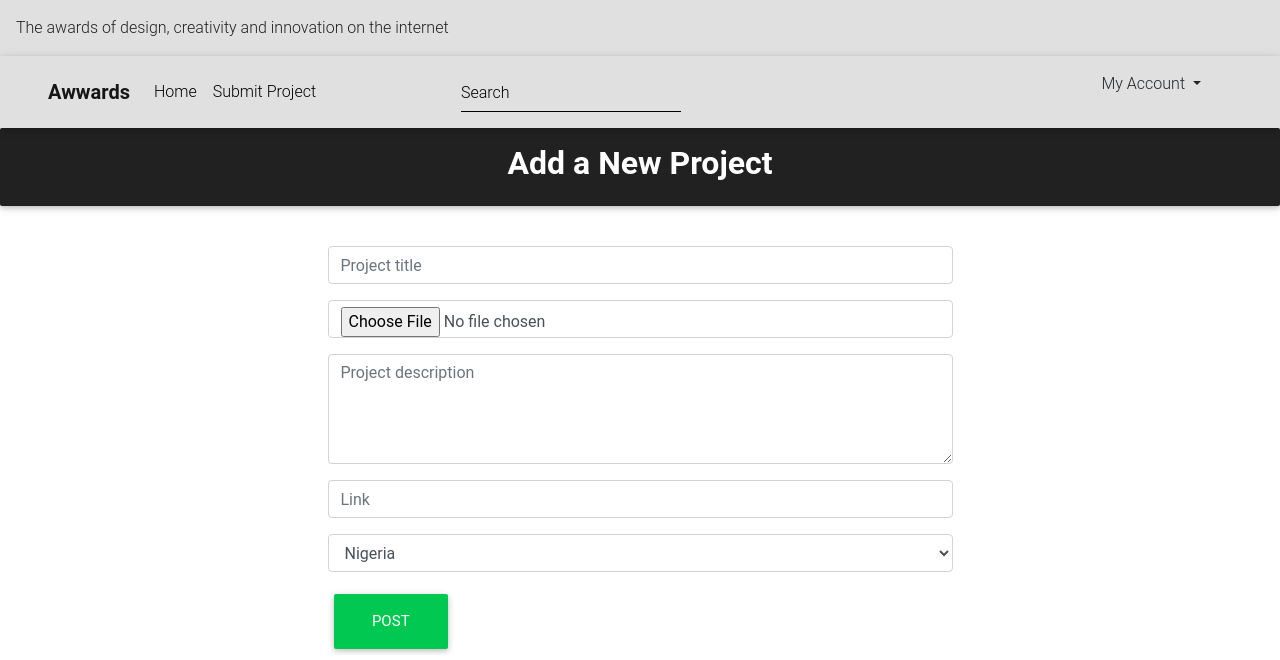
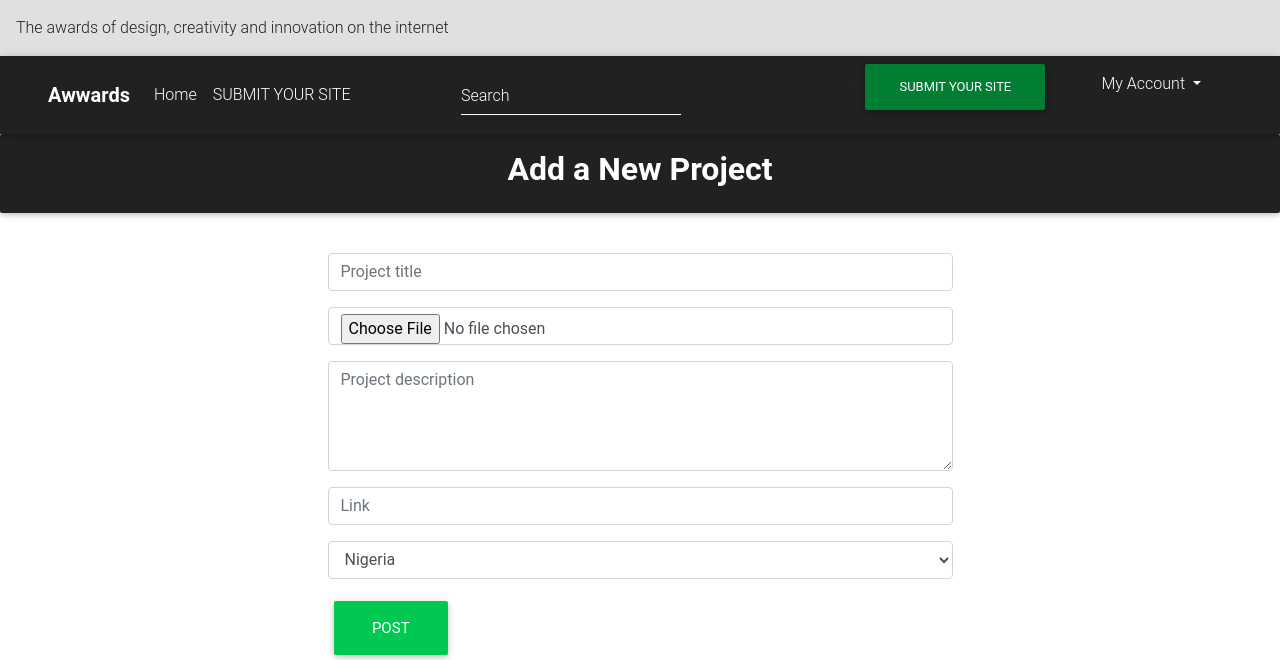
Before and after one commit to josylad/ReviewMe, a Django app: page /new/project in a window 1280 px wide. Shown: the top 660 px of the page. Run offline with Django 3.2, Linux system fonts and the light colour scheme; the visitor is signed in with stand-in values (Sample User, id 1); some libraries are stand-ins or nearby versions.

Commit message:
Modify the navbar and add submit site button

```diff
--- a/awwards/templates/navbar.html
+++ b/awwards/templates/navbar.html
@@ -1,18 +1,10 @@
-<!DOCTYPE html>
-<html lang="en">
-<head>
-
-  <meta charset="utf-8">
-  <meta name="viewport" content="width=device-width, initial-scale=1">
-</head>
-<body>
     <nav class="navbar navbar-light bg-light">
         <span class="navbar-text text-dark text-center" style="align-content: center;">
             The awards of design, creativity and innovation on the internet
         </span>
       </nav>
 <!--Navbar-->
-<nav class="pl-5 pr-5 navbar navbar-expand-lg navbar-light bg-light sticky-top">
+<nav class="pl-5 pr-5 navbar navbar-expand-lg navbar-dark bg-dark sticky-top">
 
     <!-- Navbar brand -->
     <a class="navbar-brand font-weight-bold" href="{% url 'index' %}">Awwards</a>
@@ -35,7 +27,7 @@
         </li>
         {% if user.is_authenticated %}
         <li class="nav-item">
-          <a class="nav-link" href="{%url 'new-project'%}">Submit Project</a>
+          <a class="nav-link" href="{%url 'new-project'%}">SUBMIT YOUR SITE </a>
         </li>
         {% endif %}
         <!-- <li class="nav-item">
@@ -45,17 +37,21 @@
 
       <!-- Links -->
 
-
+      {% if user.is_authenticated %}
           <form class="form-inline" action="{% url 'search_results' %}">
             <div class="md-form my-1">
               <input class="form-control mr-sm-2" type="text" placeholder="Search" aria-label="Search" name="keyword">
             </div>
             <!-- <button class="btn btn-outline-white btn-md my-2 my-sm-0 ml-3 btn-sm" type="submit">Search</button> -->
           </form>
+          {% endif %}
           <div class="col-sm-6 col-lg-6 d-flex justify-content-end">
               {% if user.is_authenticated %}
+              <ul><li class="nav-item">
+                  <a class="nav-link btn btn-block text-white success-color-dark" href="{%url 'new-project'%}">SUBMIT YOUR SITE </a>
+                </li></ul>
               <ul>
-                <li class="dropdown list-unstyled">
+                <li class="dropdown list-unstyled text-white">
                     <a class="nav-link dropdown-toggle" id="navbarDropdownMenuLink-4" data-toggle="dropdown"
                     aria-haspopup="true" aria-expanded="false">
                     <i class="fas fa-user"></i> My Account </a>
@@ -84,6 +80,4 @@
     </div>
     <!-- Collapsible content -->
   </nav>
-  <!--/.Navbar-->
-</body>
-</html>
+  <!--/Navbar-->
```
